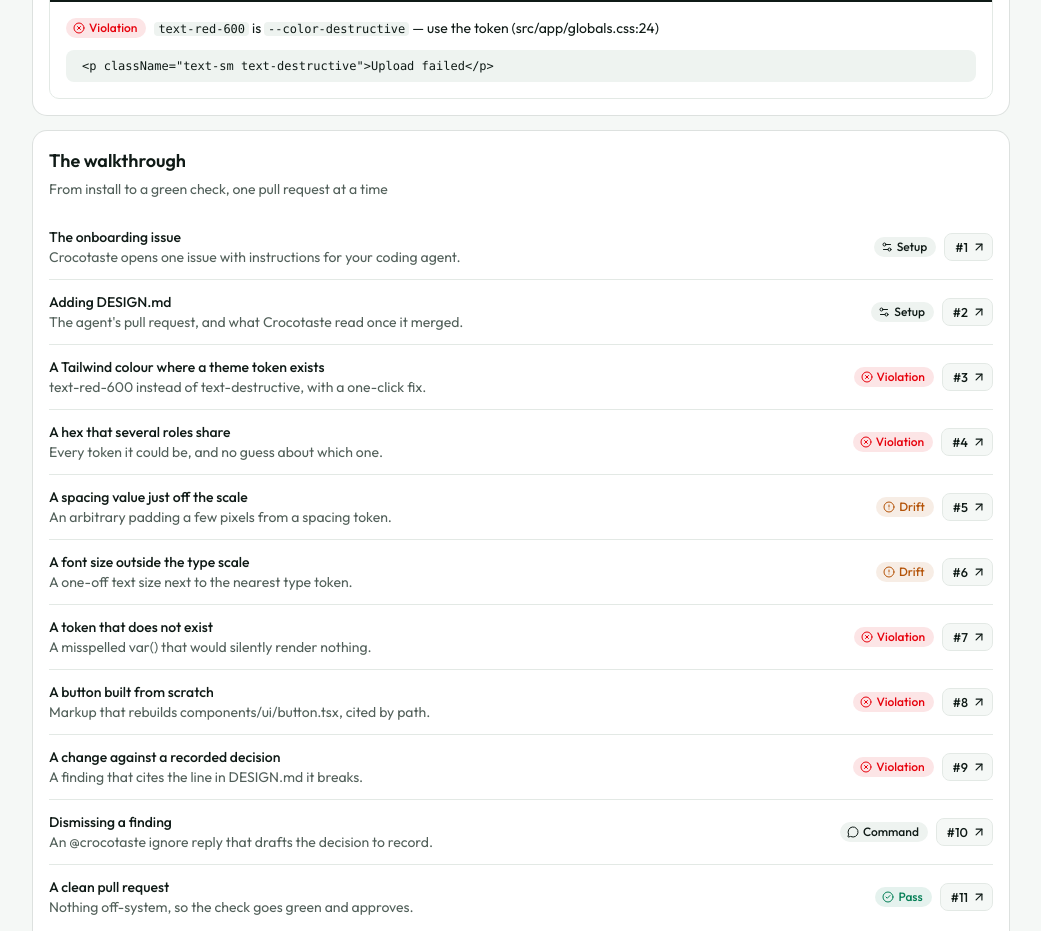
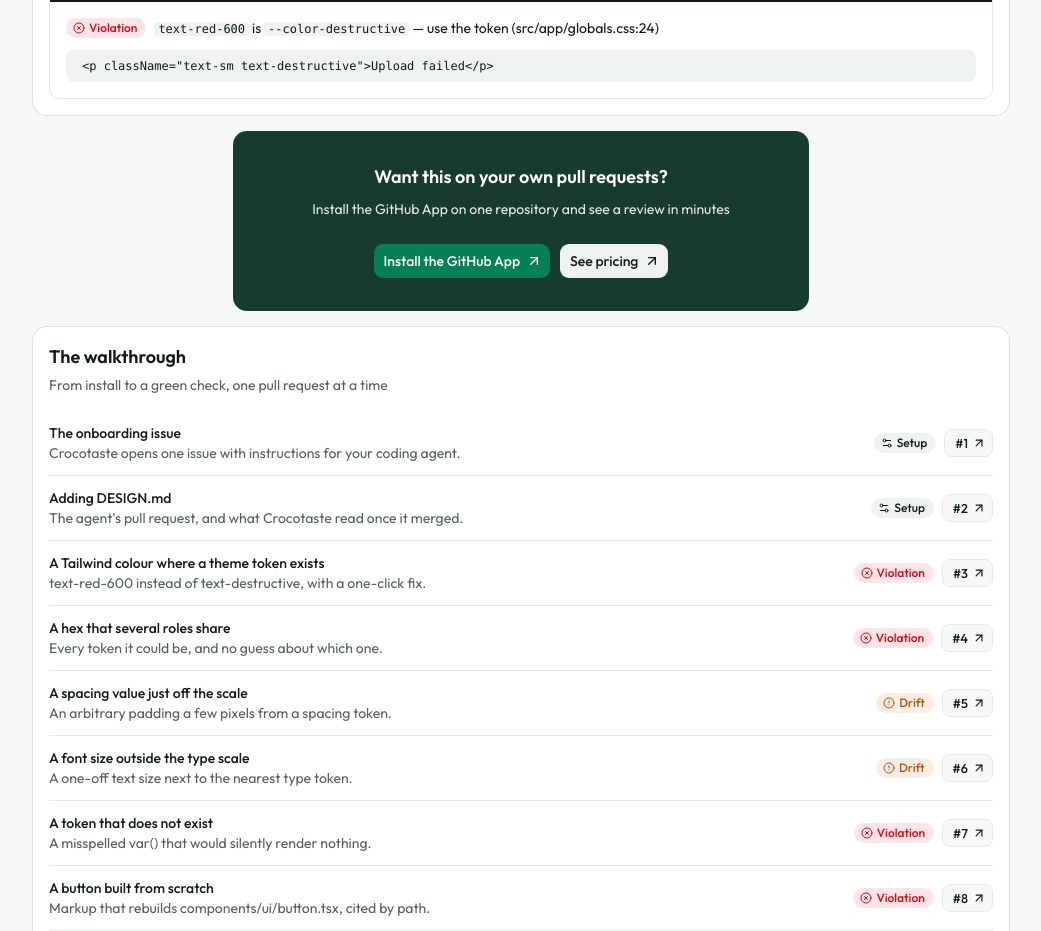
Before and after one commit to crocotaste/crocotaste-examples, a Next.js app: page / in a window 1280 px wide. Shown: the part 840-1771 px from the top of the page, without its empty margins (119-1160 px from the left). Built offline with nearby package versions, Linux system fonts and the light colour scheme.

Commit message:
Add an install call to action halfway down the page

```diff
--- a/src/app/page.tsx
+++ b/src/app/page.tsx
@@ -21,6 +21,7 @@ import { Separator } from "@/components/ui/separator";
 import {
   CHECKS,
   FINDING,
+  MID_CTA,
   REPO_URL,
   siteUrl,
   STEPS,
@@ -183,6 +184,33 @@ function Finding() {
   );
 }
 
+function MidCta() {
+  return (
+    <section className="mx-auto max-w-xl rounded-xl bg-brand-field px-6 py-8 text-center">
+      <h2 className="text-lg font-semibold text-brand-field-foreground">
+        {MID_CTA.title}
+      </h2>
+      <p className="mt-2 text-sm text-brand-field-foreground/90">
+        {MID_CTA.lede}
+      </p>
+      <div className="mt-6 flex flex-wrap justify-center gap-2">
+        <Button asChild size="lg">
+          <a href={siteUrl("/docs")}>
+            {MID_CTA.primary}
+            <ArrowUpRight data-icon="inline-end" />
+          </a>
+        </Button>
+        <Button asChild size="lg" variant="secondary">
+          <a href={siteUrl("/pricing")}>
+            {MID_CTA.secondary}
+            <ArrowUpRight data-icon="inline-end" />
+          </a>
+        </Button>
+      </div>
+    </section>
+  );
+}
+
 function Walkthrough() {
   return (
     <Card id="walkthrough" className="scroll-mt-4">
@@ -260,6 +288,7 @@ export default function Home() {
         <Hero />
         <Checks />
         <Finding />
+        <MidCta />
         <Walkthrough />
         <TryIt />
       </main>
--- a/src/data/showcase.ts
+++ b/src/data/showcase.ts
@@ -18,6 +18,13 @@ export const REPO_URL = "https://github.com/crocotaste/crocotaste-examples";
 export function siteUrl(path = "/"): string {
   return `https://www.crocotaste.com${path}?utm_source=crocotaste-examples&utm_medium=page`;
 }
+
+export const MID_CTA = {
+  title: "Want this on your own pull requests?",
+  lede: "Install the GitHub App on one repository and see a review in minutes",
+  primary: "Install the GitHub App",
+  secondary: "See pricing",
+};
 
 export const CHECKS = [
   {
```
